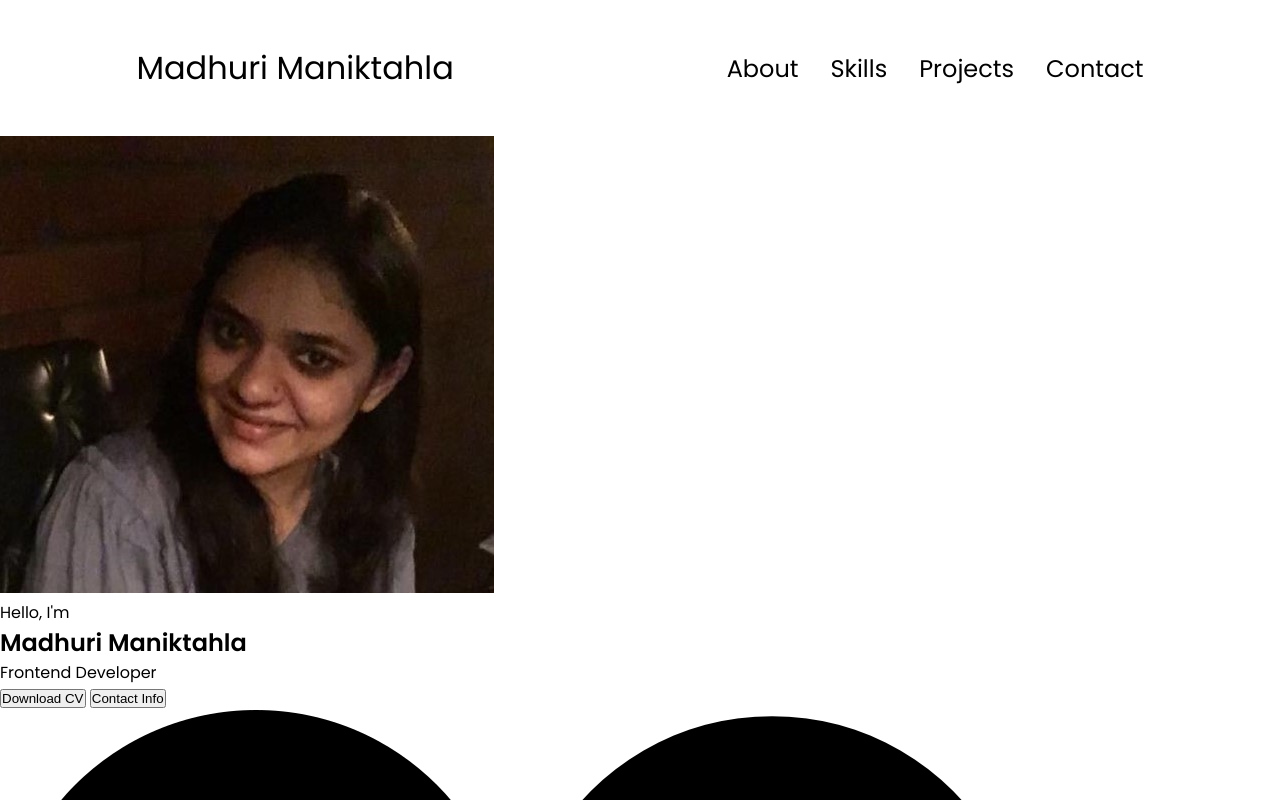
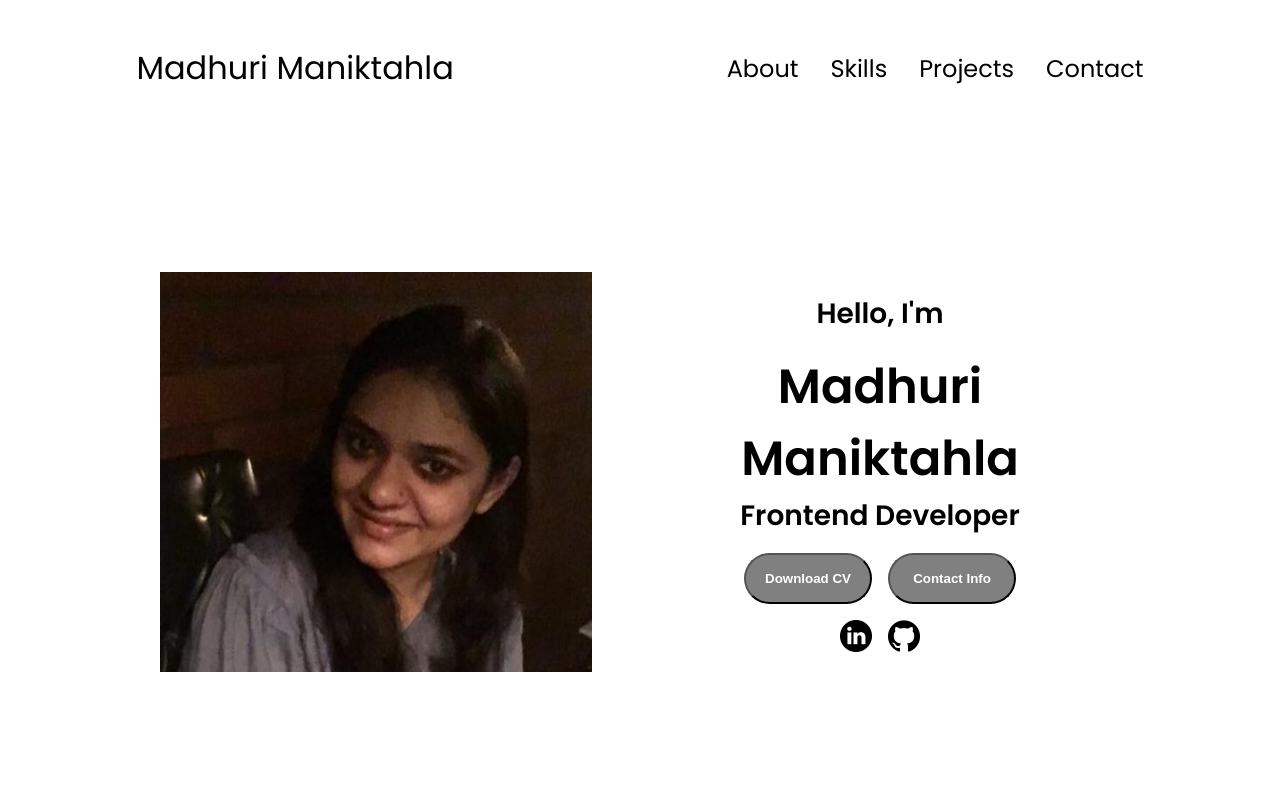
Before and after one commit to madhurimt/my-pesonal-website, a plain HTML site: page index.html in a window 1280 px wide. Shown: the top 800 px of the page. Drawn offline with Linux system fonts and the light colour scheme.

Commit message:
Add style for profile section

```diff
--- a/style.css
+++ b/style.css
@@ -104,6 +104,80 @@ a:hover {
     max-height: 300px;
 }
 
+section {
+    padding-top: 4vh;
+    height: 96vh;
+    margin: 0 10rem;
+    box-sizing: border-box;
+    min-height: fit-content;
+}
+
+.section-container {
+    display: flex;
+}
+
+#profile {
+    display: flex;
+    justify-content: center;
+    gap: 5rem;
+    height: 80vh;
+}
+
+.section_pic_container {
+    display: flex;
+    height: 400px;
+    width: 400px;
+    margin: auto 0;
+}
+
+.section_text {
+    align-self: center;
+    text-align: center;
+}
+
+.section_text p {
+    font-weight: 600;
+    font-size: 1.75rem;
+    margin-bottom: 1rem;
+}
+
+.title {
+    font-size: 3rem;
+    text-align: center;
+}
+
+#socials-container {
+    display: flex;
+    justify-content: center;
+    margin-top: 1rem;
+    gap: 1rem;
+}
+
+.icon {
+    cursor: pointer;
+    height: 2rem;
+}
+
+.btn-container {
+    display: flex;
+    justify-content: center;
+    gap: 1rem;
+}
+
+.btn {
+    font-weight: 600;
+    padding: 1rem;
+    width: 8rem;
+    border-radius: 2rem;
+    background-color: grey;
+    color: white;
+}
+
+
+.btn-color {
+    cursor: pointer;
+}
+
 
 @media screen and (max-width:1200px) {
     #desktop-nav {
```
